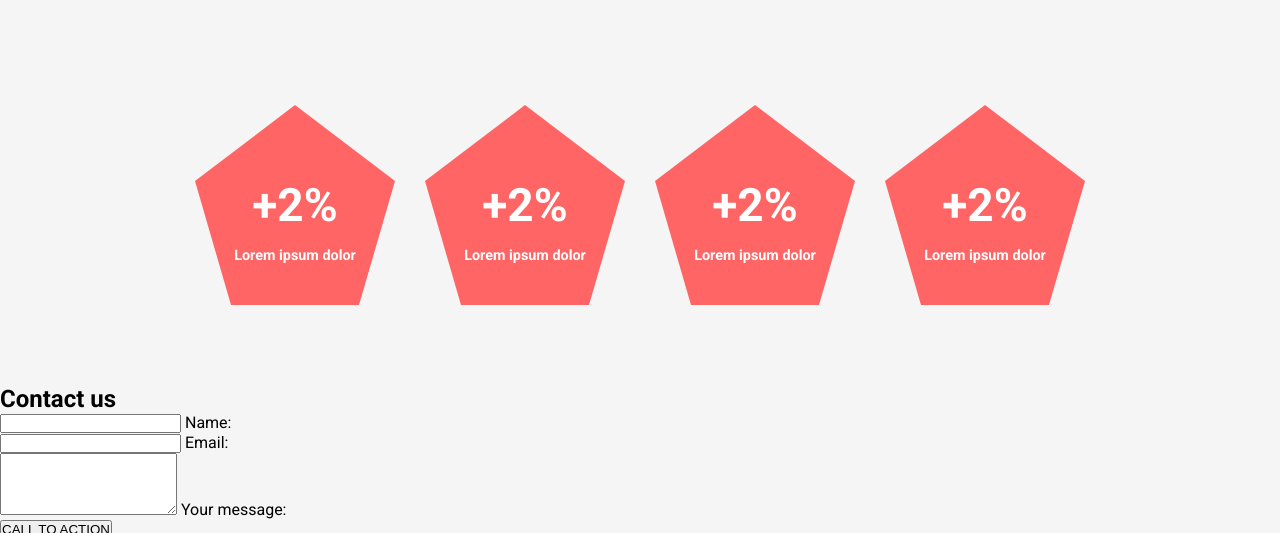
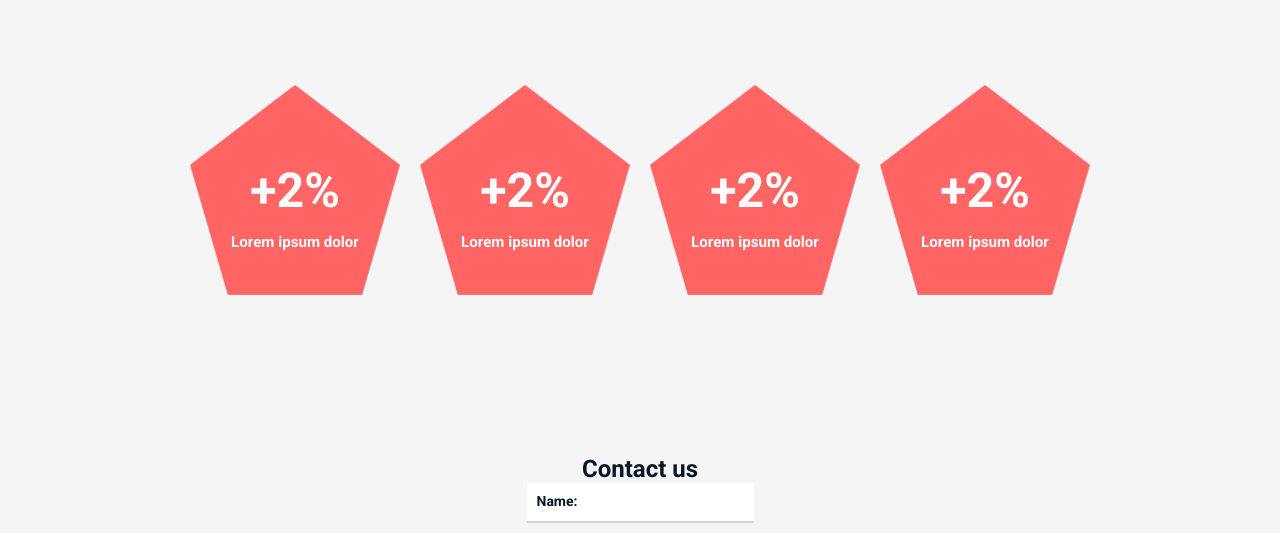
Before and after one commit to Neil-Ntshovelo/alx_html_css, a plain HTML site: page headphones/7-index.html in a window 1280 px wide. Shown: the part 1515-2048 px from the top of the page. Drawn offline with Linux system fonts and the light colour scheme; files whose address does not match are found by name.

Commit message:
Update 7-index.html

```diff
--- a/headphones/7-index.html
+++ b/headphones/7-index.html
@@ -4,7 +4,7 @@
     <meta charset="utf-8">
       <meta name="viewport" content="width=device-width, initial-scale=1.0">
       <title>Headphones</title>
-      <link rel="stylesheet" href="2-styles.css">
+      <link rel="stylesheet" href="7-styles.css">
   </head>
   <body>
    <!--  first---header -->
```
